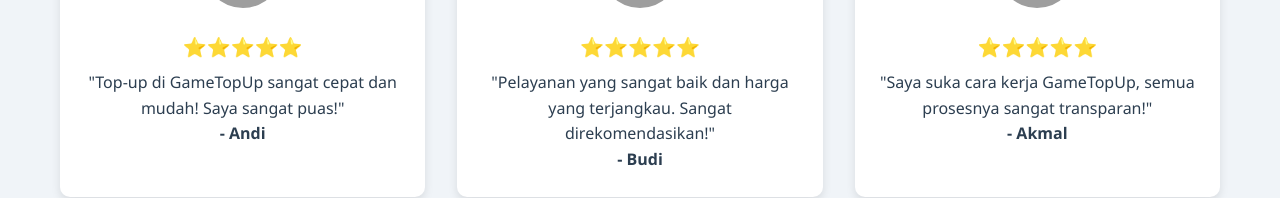
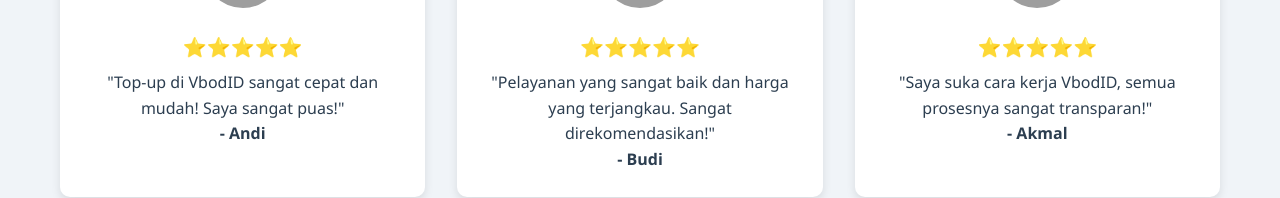
Before and after one commit to Vbod869/VbodID, a plain HTML site: page index.html in a window 1280 px wide. Shown: the part 2135-2333 px from the top of the page. Drawn offline with Linux system fonts and the light colour scheme; grey boxes are pictures that could not be loaded.

Commit message:
index.html

```diff
--- a/index.html
+++ b/index.html
@@ -116,7 +116,7 @@
                 <div class="testimonial-item">
                     <img src="https://randomuser.me/api/portraits/men/1.jpg" alt="Profile Photo" class="profile-photo">
                     <p class="stars">⭐⭐⭐⭐⭐</p>
-                    <p>"Top-up di GameTopUp sangat cepat dan mudah! Saya sangat puas!"</p>
+                    <p>"Top-up di VbodID sangat cepat dan mudah! Saya sangat puas!"</p>
                     <p><strong>- Andi</strong></p>
                 </div>
                 <div class="testimonial-item">
@@ -128,7 +128,7 @@
                 <div class="testimonial-item">
                     <img src="https://randomuser.me/api/portraits/men/17.jpg" alt="Profile Photo" class="profile-photo">
                     <p class="stars">⭐⭐⭐⭐⭐</p>
-                    <p>"Saya suka cara kerja GameTopUp, semua prosesnya sangat transparan!"</p>
+                    <p>"Saya suka cara kerja VbodID, semua prosesnya sangat transparan!"</p>
                     <p><strong>- Akmal</strong></p>
                 </div>
             </div>
```
